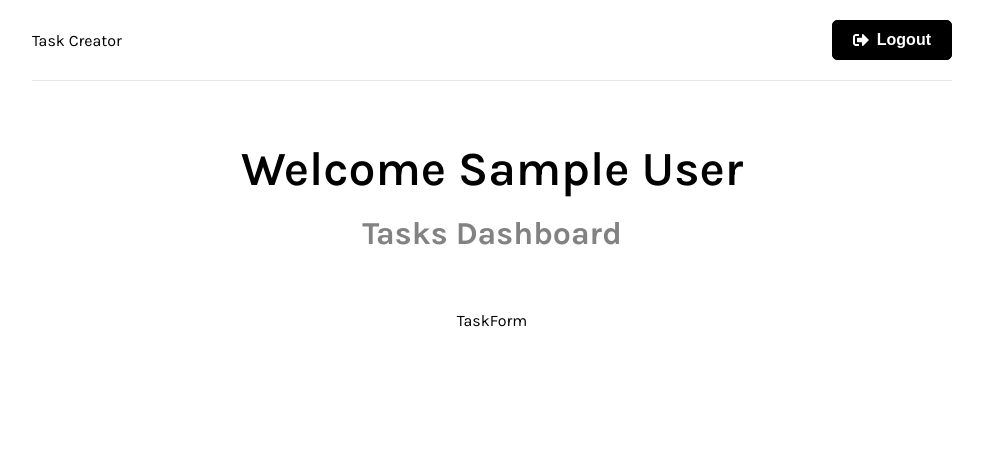
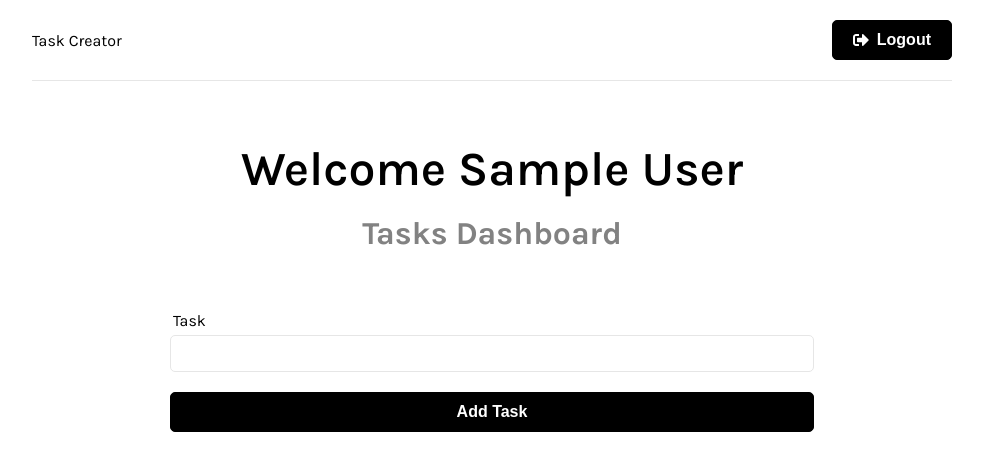
Before and after one commit to bruceblink/task-mern, a React (Create React App) app in the folder frontend/: page / in a window 1280 px wide. Shown: the top 470 px of the page, without its empty margins (148-1131 px from the left). Built offline with nearby package versions, Linux system fonts and the light colour scheme; sample sign-in values are in the browser's storage.

Commit message:
完善TaskForm页面细节

```diff
--- a/frontend/src/components/TaskForm.js
+++ b/frontend/src/components/TaskForm.js
@@ -2,7 +2,31 @@ import { useState } from "react";
 import { useDispatch } from "react-redux";
 
 const TaskForm = () => {
-  return <div>TaskForm</div>;
+  const [text, setText] = useState("");
+  const onSubmit = (e) => {
+    e.preventDefault();
+    setText("");
+  };
+  return (
+    <section className='form'>
+      <form onSubmit={onSubmit}>
+        <div className='form-group'>
+          <label htmlFor='text'>Task</label>
+          <input
+            type='text'
+            id='text'
+            value={text}
+            onChange={(e) => setText(e.target.value)}
+          />
+        </div>
+        <div className='form-group'>
+          <button className='btn btn-block' type='submit'>
+            Add Task
+          </button>
+        </div>
+      </form>
+    </section>
+  );
 };
 
 export default TaskForm;
```
